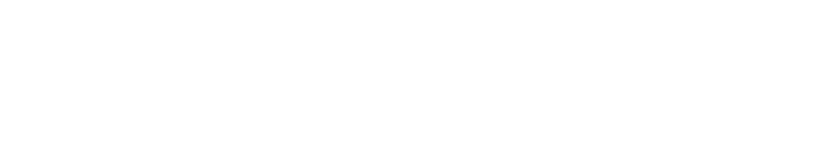
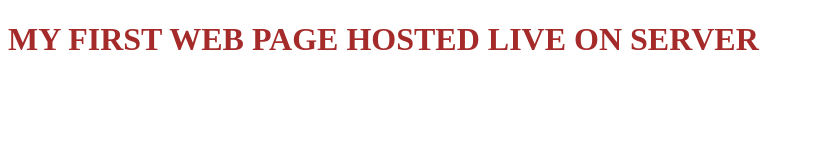
Before and after one commit to padmaja987/WEBTECH, a plain HTML site: page index.html in a window 1280 px wide. Shown: the whole page, without its empty margins (0-814 px from the left). Drawn offline with Linux system fonts and the light colour scheme.

Commit message:
Update index.html

```diff
--- a/index.html
+++ b/index.html
@@ -6,7 +6,7 @@
     <title>Document</title>
 </head>
 <body>
-    <h1 style="color: brown;" hii i am padmaja></h1>
+    <h1 style="color: brown;"> MY FIRST WEB PAGE HOSTED LIVE ON SERVER</h1>
 
 </body>
 </html>
```
